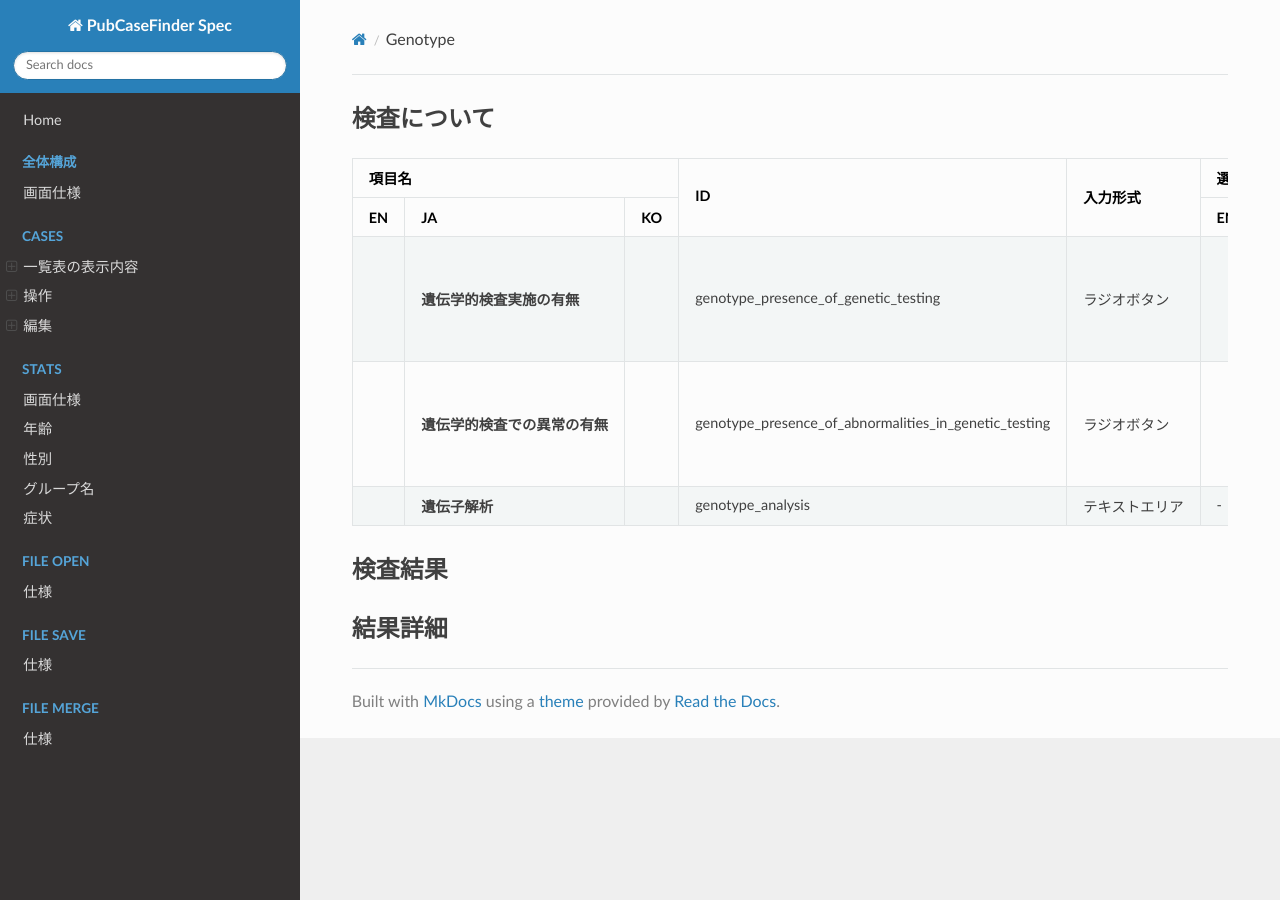
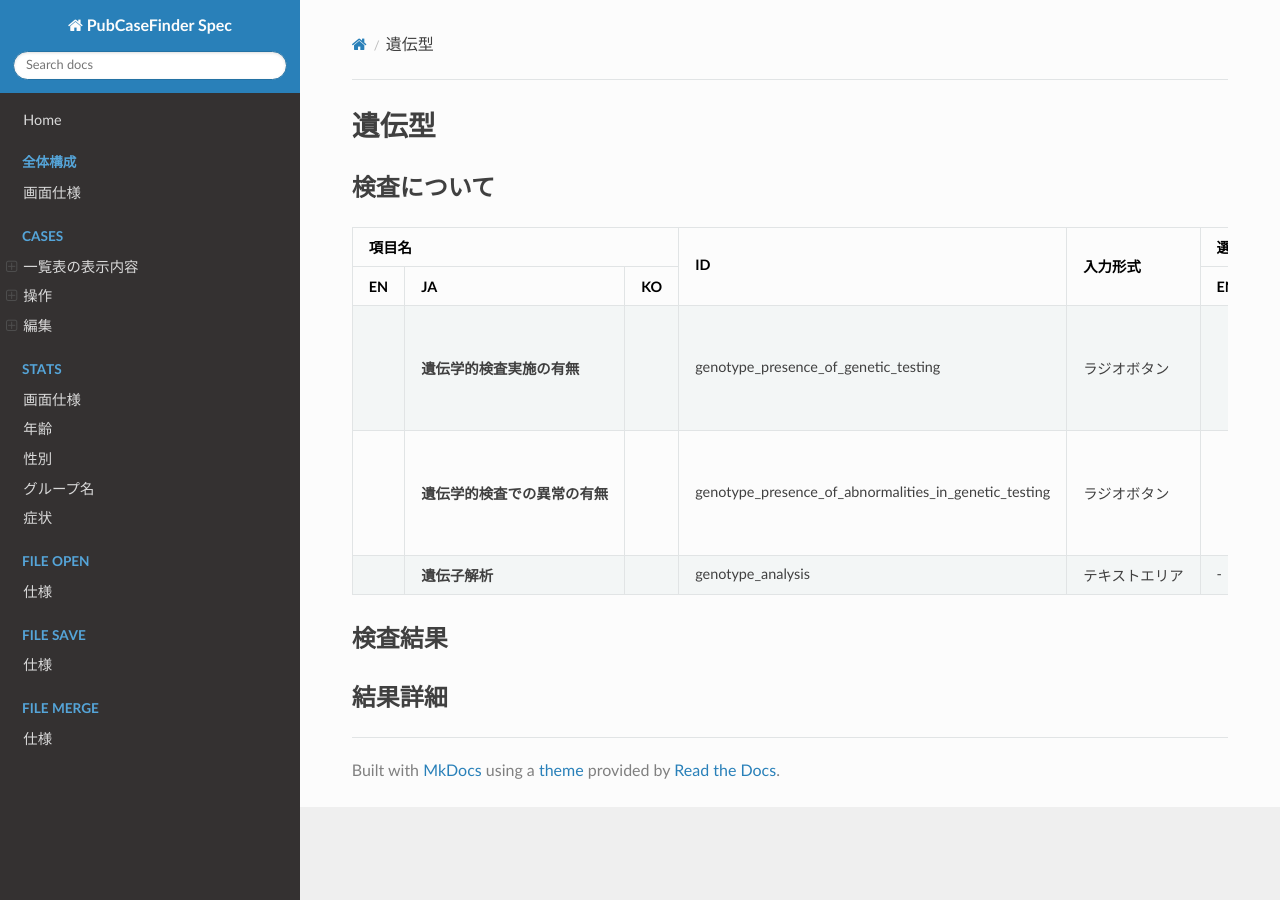
Before and after one commit to PubCaseFinder/pubcasefinder_spec, an MkDocs documentation site: the page built from docs/cases/edit/genotype.md, in a window 1280 px wide. Built offline with MkDocs 1.6.1, drawn with Linux system fonts in a browser that asks for light colours; nearby versions of some CDN libraries.

Commit message:
ベーステンプレとなる遺伝型の微調整

```diff
--- a/docs/cases/edit/genotype.md
+++ b/docs/cases/edit/genotype.md
@@ -1,3 +1,5 @@
+# 遺伝型
+
 ## 検査について
 <table>
   <thead>
@@ -5,8 +7,7 @@
       <th colspan="3">項目名</th>
       <th rowspan="2" class="text-vertical-align-middle">ID</th>
       <th rowspan="2" class="text-vertical-align-middle">入力形式</th>
-      <th colspan="3">選択肢</th>
-      <th rowspan="2" class="text-vertical-align-middle">初期値</th>
+      <th colspan="3">選択肢（初期値：チェック項目）</th>
       <th rowspan="2" class="text-vertical-align-middle">初期化ボタン</th>
       <th rowspan="2" class="text-vertical-align-middle">削除ボタン</th>
       <th colspan="3">一覧表示/操作</th>
@@ -80,7 +79,6 @@
       <td>-</td>
       <td>-</td>
       <td>-</td>
-      <td>-</td>
       <td><input type="checkbox" class="readonly-input" /></td>
       <td><input type="checkbox" class="readonly-input" /></td>
       <td><input type="checkbox" class="readonly-input" /></td>
```
Also changed, not shown: other parts of docs/cases/edit/genotype.md (+2 -4 lines).
